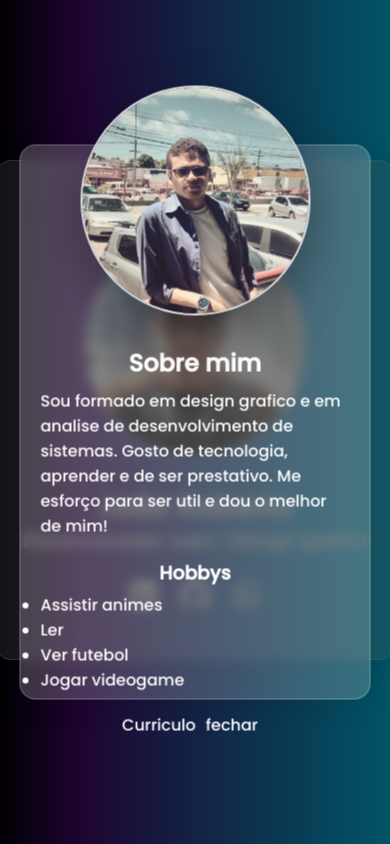
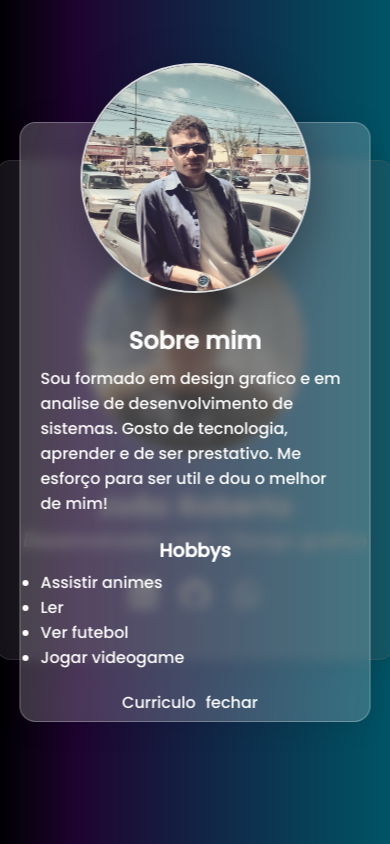
Before and after one commit to joaoroberto39/Joroberto, a plain HTML site: page index.html in a window 390 px wide. Both pictures are taken after a click on the link "Sobre Mim". Drawn offline with nearby package versions, Linux system fonts and the light colour scheme.

Commit message:
mudança no curriculo

```diff
--- a/CSS/styleN.css
+++ b/CSS/styleN.css
@@ -386,4 +386,12 @@ ul
   top: 0;
 }
 
+@media screen and (max-width:550px){
+  #modal{
+    height: 600px;
+    width: 520px;
+
+  }
+}
+
  /*----------------------Modal--------------------*//*----------------------modal--------------------*//*----------------------modal--------------------*/
```
Also changed, not shown: 1 other file.
